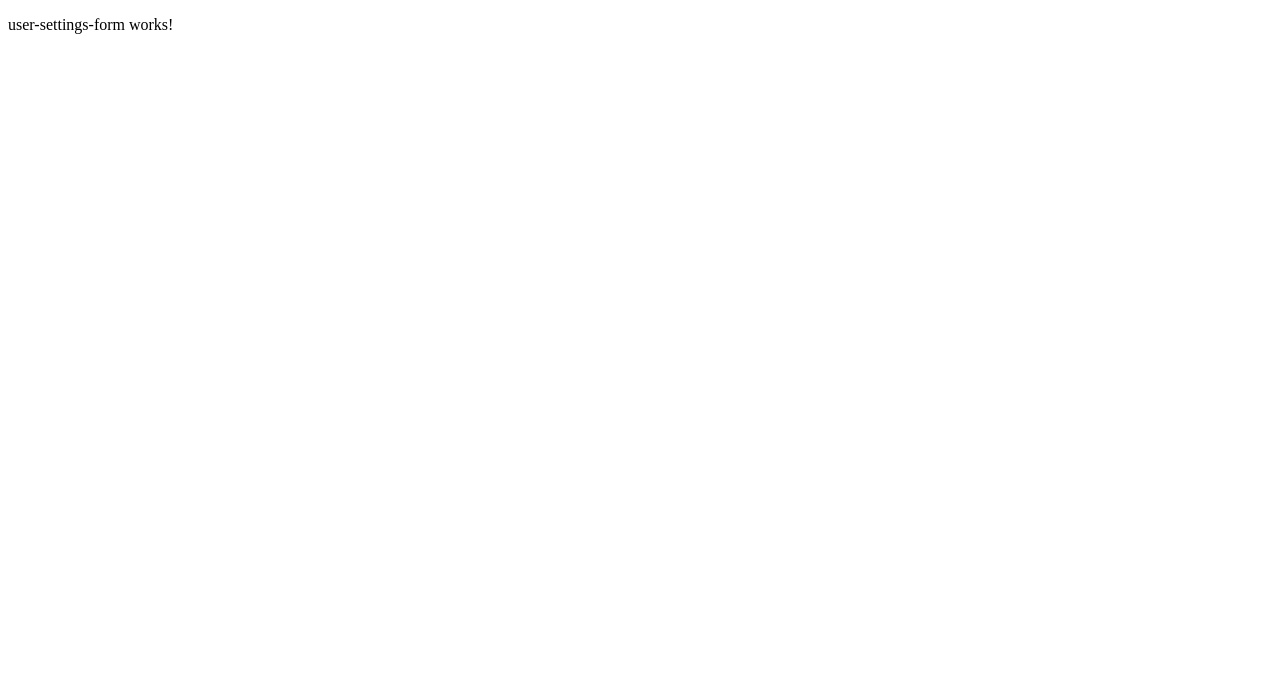
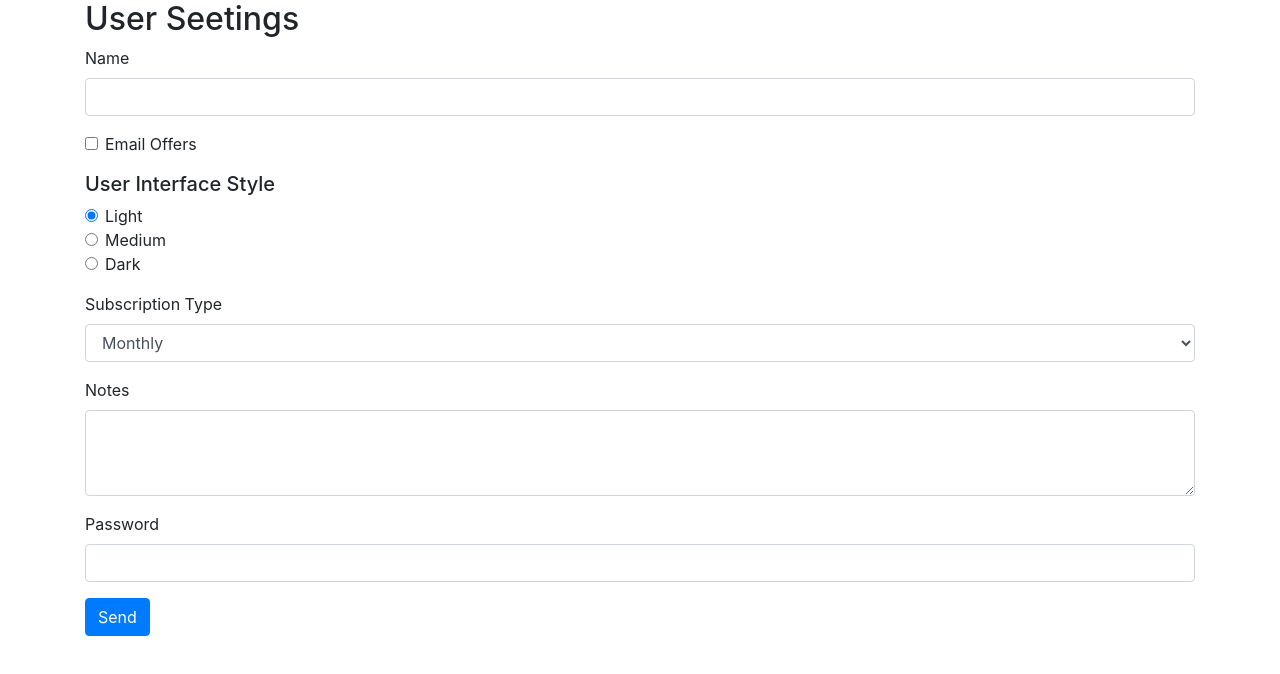
Before and after one commit to Marcel-Ng/using-angular-forms, an Angular app: page / in a window 1280 px wide. Shown: the top 674 px of the page. Built offline with nearby package versions, Linux system fonts and the light colour scheme.

Commit message:
I have just added the basic form syntax

```diff
--- a/angular.json
+++ b/angular.json
@@ -24,6 +24,7 @@
               "src/assets"
             ],
             "styles": [
+              "node_modules/bootstrap/dist/css/bootstrap.min.css",
               "src/styles.css"
             ],
             "scripts": []
--- a/package.json
+++ b/package.json
@@ -19,6 +19,7 @@
     "@angular/platform-browser": "~8.2.14",
     "@angular/platform-browser-dynamic": "~8.2.14",
     "@angular/router": "~8.2.14",
+    "bootstrap": "^4.4.1",
     "rxjs": "~6.4.0",
     "tslib": "^1.10.0",
     "zone.js": "~0.9.1"
--- a/src/app/user-settings-form/user-settings-form.component.html
+++ b/src/app/user-settings-form/user-settings-form.component.html
@@ -1 +1,70 @@
-<p>user-settings-form works!</p>
+
+<div class="container">
+    <h2>User Seetings</h2>
+
+    <form >
+        <div class="form-group">
+            <label for="name">
+                Name
+            </label>
+            <input id="name" class="form-control" name="name" >
+        </div>
+
+        <div class="form-check form-group">
+            <input type="checkbox" class="form-check-input" id="emailoffers" name="emailoffers">
+            <label for="emailoffers" class="form-check-label">
+                Email Offers
+            </label>
+        </div>
+
+        <h5>User Interface Style</h5>
+        <div class="form-group">
+            <div class="form-check">
+                <input type="radio" class="form-check-input" name="interfaceStyle"
+                    id="lightInterface" value="light" checked>
+                <label for="lightInterface" class="form-check-label">
+                    Light
+                </label>
+            </div>
+
+            <div class="form-check">
+                <input type="radio" class="form-check-input" name="interfaceStyle"
+                    id="mediumInterface" value="medium" >
+                <label for="mediumInterface" class="form-check-label">
+                    Medium
+                </label>
+            </div>
+
+            <div class="form-check">
+                <input type="radio" class="form-check-input" name="interfaceStyle"
+                    id="darkInterface" value="dark" >
+                <label for="darkInterface" class="form-check-label">
+                    Dark
+                </label>
+            </div>
+
+        </div>
+
+        <div class="form-group">
+            <label for="subscriptionType">Subscription Type</label>
+            <select id="subscriptionType" class="form-control">
+                <option>Monthly</option>
+                <option>Annually</option>
+                <option>Life Time</option>
+            </select>
+        </div>
+
+        <div class="form-group">
+            <label for="notes">Notes</label>
+            <textarea name="notes" id="notes" class="form-control" rows="3"></textarea>
+        </div>
+
+        <div class="form-group">
+            <label for="password">Password</label>
+            <input type="passwords" id="password" name="password" class="form-control">
+        </div>
+
+        <button type="button" class="btn btn-primary"> Send </button>
+
+    </form>
+</div>
```
Also changed, not shown: 1 other file (tests, documents, lock files or other folders).
